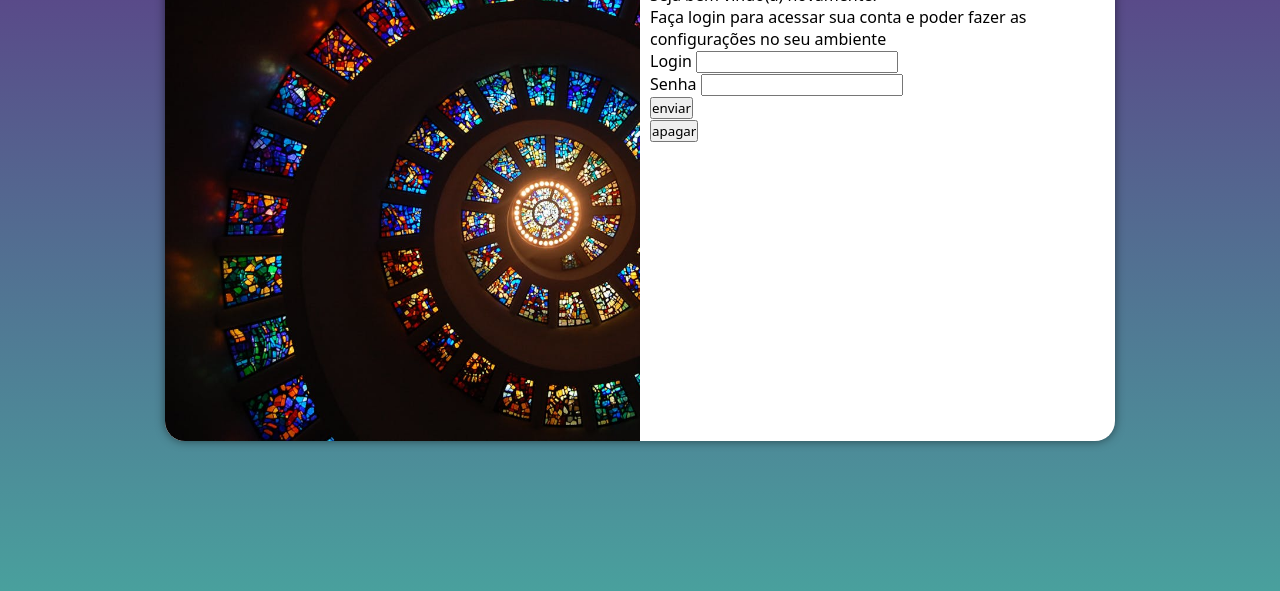
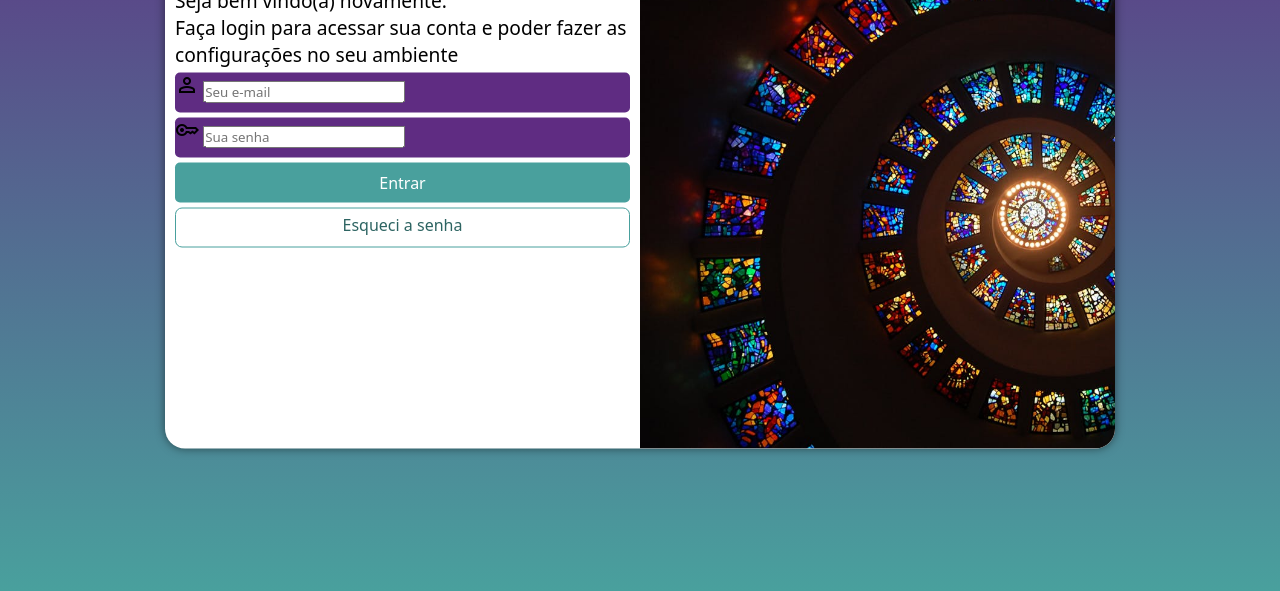
Before and after one commit to Rod0098/projeto-login, a plain HTML site: page index.html in a window 1280 px wide. Shown: the part 209-800 px from the top of the page. Drawn offline with nearby package versions, Linux system fonts and the light colour scheme.

Commit message:
projeto-login atualizado

```diff
--- a/estilos/media-query.css
+++ b/estilos/media-query.css
@@ -25,12 +25,18 @@
         width: 950px;
     }
     section#login > div#imagem {
-        float: left;
+        float: right;
         width: 50%;
         height: 100%;
     }
     section#login > div#formulario {
-        float: right;
+        float: left;
         width: 50%;
     }
+    div#fiormulario > h1{
+        font-size: 2em;
+    }
+    div#formulario > p {
+        font-size: 1.2em;
+    }
 }
--- a/estilos/style.css
+++ b/estilos/style.css
@@ -31,7 +31,7 @@ main {
     transform: translate(-50%, -50%);
     background-color: white;
     width: 250px;
-    height: 500px;
+    height: 515px;
     border-radius: 20px;
     overflow: hidden;
     box-shadow: 0px 0px 10px rgba(0, 0, 0, 0.5);
@@ -49,3 +49,57 @@ section#login > div#formulario {
     padding: 10px;
     display: block;
 }
+div#formulario > h1 {
+    text-align:  center;
+    margin-bottom: 10px;
+}
+div#formulario > p {
+    font-size: 0.8em;
+}
+form > div.campo{
+    background-color: #5f2c82;
+    display: block;
+    width: 100%;
+    height: 40px;
+    border-radius: 5px;
+    margin: 5px 0px;
+}
+div.campo > label {
+    display: none;
+}
+form > input[type=submit] {
+    display: block;
+    font-size: 1em;
+    width: 100%;
+    height: 40px;
+    background-color: #49a09d;
+    border-radius: 5px;
+    color: white;
+    border: none;
+    margin-top: 5px;
+}
+form > input[type=submit]:hover {
+    background-color: #0b2e2d;
+}
+form > a.botao {
+    display: block;
+    text-align: center;
+    font-size: 1em;
+    width: 100%;
+    height: 40px;
+    padding-top: 5px;
+    margin-top: 5px;
+    background-color: white;
+    color: #2d6462;
+    border: 1px solid #49a09d;
+    border-radius: 7px;
+    text-decoration: none;
+
+}
+form > a.botao:hover{
+    background-color: #49a09d;
+    color: white;
+}
+form > a .botao > i {
+    font-size: 0.8px;
+}
--- a/index.html
+++ b/index.html
@@ -4,6 +4,7 @@
     <meta charset="UTF-8">
     <meta name="viewport" content="width=device-width, initial-scale=1.0">
     <title>login</title>
+    <link rel="stylesheet" href="https://fonts.googleapis.com/css2?family=Material+Symbols+Outlined:opsz,wght,FILL,GRAD@24,400,0,0" />
     <link rel="stylesheet" href="estilos/style.css">
     <link rel="stylesheet" href="estilos/media-query.css">
 </head>
@@ -16,13 +17,25 @@
            <div id="formulario">
               <h1>Login</h1>
               <p>Seja bem vindo(a) novamente. <br> Faça login para acessar sua conta e poder fazer as configurações no seu ambiente</p>
-              <form action="login.php" method="post">
-                <label for="ilog">Login</label>
-                <input type="text" name="log" id="ilog"> <br>
-                <label for="isen">Senha</label>
-                <input type="password" name="sen" id="isen"> <br>
-                <input type="submit" value="enviar"> <br>
-                <input type="reset" value="apagar">
+              <form action="login.php" method="post" autocomplete="on">
+                <div class="campo">
+                    <span id="burger" class="material-symbols-outlined" onclick="clickMenu()">
+                        person
+                        </span>
+                    <input type="email" name="log" id="ilog" placeholder="Seu e-mail" autocomplete="email" required>
+                    <label for="ilog">Login</label>
+                </div>
+                <div class="campo">
+                    <span id="burger" class="material-symbols-outlined" onclick="clickMenu()">
+                        key
+                        </span>
+                    <input type="password" name="sen" id="isen" placeholder="Sua senha" autocomplete="current-password" required minlength="6">
+                    <label for="isen">Entrar</label>
+                </div>
+                <input type="submit" value="Entrar">
+                <a href="esqueci.html" class="botao">
+                    Esqueci a senha
+                </a>
 
               </form>
            </div>
```
